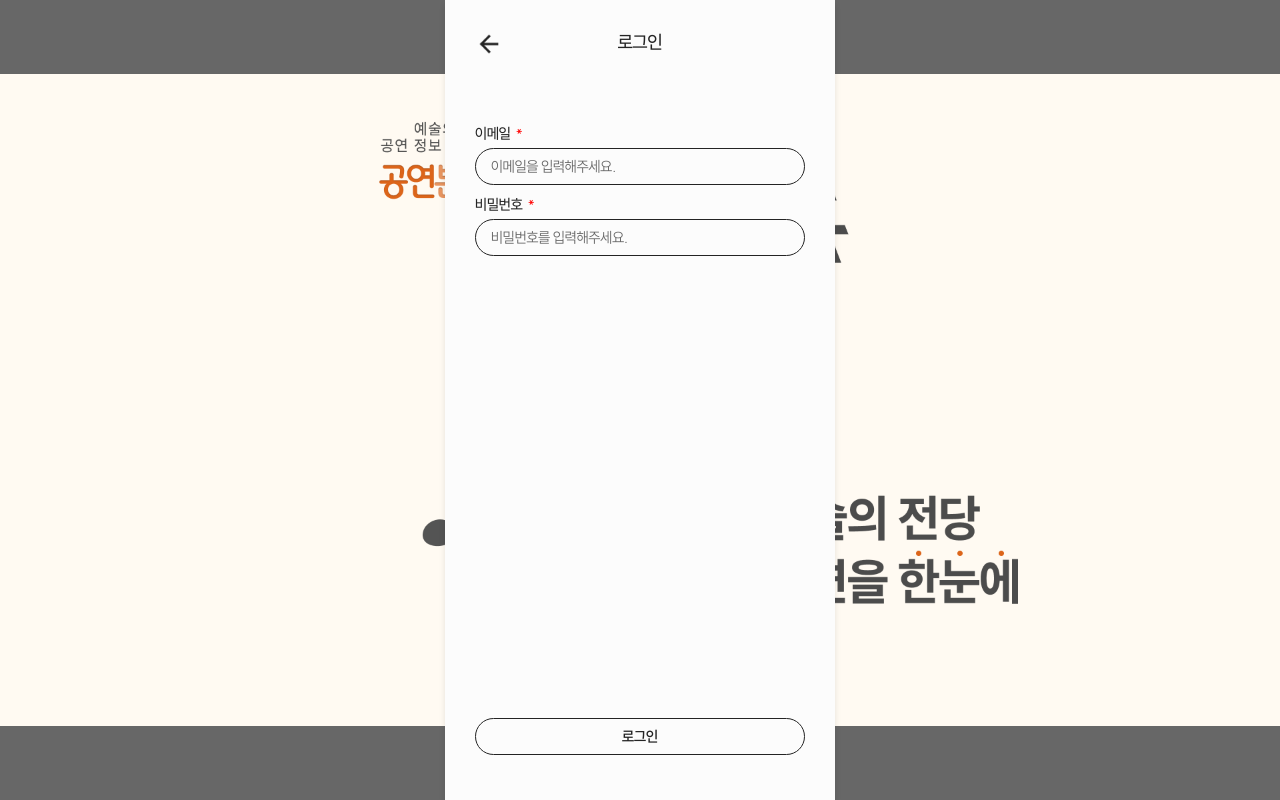
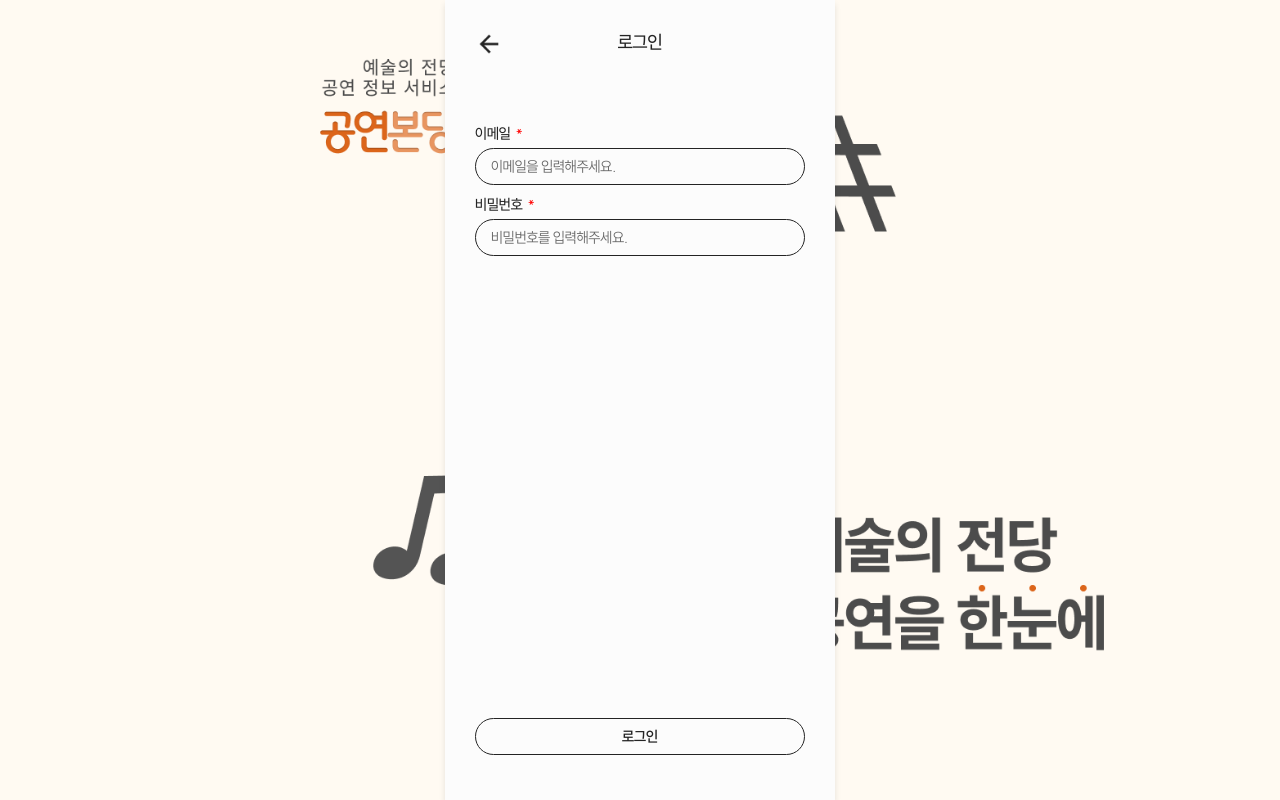
Before and after one commit to dododoodo/gongyeon, a React (Create React App) app in the folder front/: page /login in a window 1280 px wide. Built offline with nearby package versions, Linux system fonts and the light colour scheme; the HTML template or start-up script is replaced by a standard one.

Commit message:
전체수정2

```diff
--- a/front/src/styles/viewport.scss
+++ b/front/src/styles/viewport.scss
@@ -15,7 +15,7 @@ html {
 .all_container {
     width: 100%;
     background-image: url('../images/app_back_01.png');
-    background-size: 100%;
+    background-size: cover;
     background-repeat: no-repeat;
     background-position: center;
 
@@ -23,6 +23,7 @@ html {
         background-image: none;
     }
 }
+
 
 
 
```
